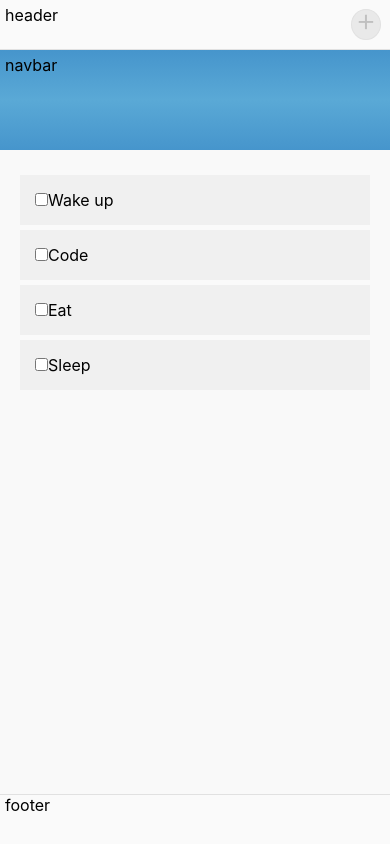
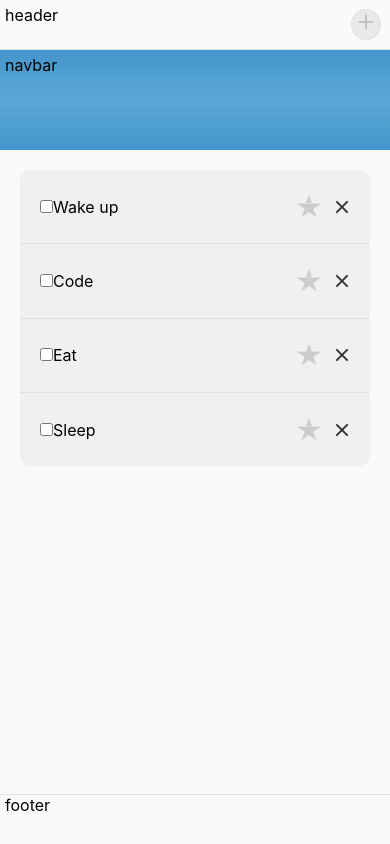
Before and after one commit to FroskyLT/todo-react-app, a React (Create React App) app: page / in a window 390 px wide. Built offline with nearby package versions, Linux system fonts and the light colour scheme.

Commit message:
made modal component responsive

```diff
--- a/src/components/Header/Header.module.css
+++ b/src/components/Header/Header.module.css
@@ -45,3 +45,8 @@
     background-color: #E1E1E1;
     color: #B0B0B0;
 }
+
+.header__buttonAdd:active {
+    background-color: #D1D1D1;
+    color: #A0A0A0;
+}
--- a/src/components/Main/Tasks/SingleTask/SingleTask.jsx
+++ b/src/components/Main/Tasks/SingleTask/SingleTask.jsx
@@ -4,8 +4,20 @@ import style from './../Tasks.module.css'
 const SingleTask = (props) => {
     return (
         <div className={style.singleTask__wrapper}>
-            <input type="checkbox"/>
-            {props.text}
+            <div className={style.singleTask__container}>
+                <div className={style.singleTask__body}>
+
+                    <div className={style.singleTask__text}>
+                        <input type="checkbox" />
+                        {props.text}
+                    </div>
+                    <div className={style.singleTask__buttons}>
+                        <div className={style.star}></div>
+                        <div className={style.x}></div>
+                    </div>
+
+                </div>
+            </div>
         </div>
     );
 }
--- a/src/components/Main/Tasks/Tasks.module.css
+++ b/src/components/Main/Tasks/Tasks.module.css
@@ -1,9 +1,101 @@
 .tasks__wrapper {
-    background-color: #FAFAFA;
+    background-color: #F0F0F0;
+    border-radius: 10px;
 }
 
 .singleTask__wrapper {
-    background-color: #F0F0F0;
-    margin: 5px 0;
     padding: 15px;
+    border-bottom: 1px solid #E0E0E0;
 }
+
+.singleTask__wrapper:last-child {
+    border-bottom: none;
+}
+
+.singleTask__container {
+    margin: 10px 5px;
+}
+
+.singleTask__body {
+    display: flex;
+    justify-content: space-between;
+    align-items: center;
+}
+
+.singleTask__text {
+    flex: 1 1 auto;
+}
+
+.singleTask__text input {
+    border-radius: 50%;
+}
+
+.singleTask__buttons {
+    display: flex;
+    align-items: center;
+}
+
+.star {
+    margin: 0 10px 0 0;
+
+    position: relative;
+    width: 0;
+    height: 0;
+
+    margin-left: .9em;
+    margin-right: .9em;
+    margin-bottom: 1.2em;
+
+    border-right:  .3em solid transparent;
+    border-bottom: .7em  solid #ccc;
+    border-left:   .3em solid transparent;
+
+    font-size: 0.8em;
+}
+    .star:before, .star:after {
+        content: '';
+
+        display: block;
+        width: 0;
+        height: 0;
+
+        position: absolute;
+        top: .6em;
+        left: -1em;
+
+        border-right:  1em solid transparent;
+        border-bottom: .7em  solid #ccc;
+        border-left:   1em solid transparent;
+
+        transform: rotate(-35deg);
+    }
+
+    .star:after {
+        transform: rotate(35deg);
+    }
+
+.x {
+    margin: 0 0 0 10px;
+    position: relative;
+    height: 1em;
+    width: 1em;
+    display: flex;
+    flex-direction: column;
+    justify-content: center;
+}
+    .x::before,
+    .x::after {
+        position: absolute;
+        content: '';
+        width: 100%;
+        height: 2px;
+        background-color: #353535;
+    }
+
+    .x::before {
+        transform: rotate(45deg);
+    }
+
+    .x::after {
+        transform: rotate(-45deg);
+    }
--- a/src/components/Modal/Modal.jsx
+++ b/src/components/Modal/Modal.jsx
@@ -10,7 +10,6 @@ const Modal = (props) => {
         let text = e.target.value;
         props.dispatch(updateSingleTaskActionCreator(text));
     }
-    debugger;
     return (
         <div className={style.headerModal__wrapper}>
             <div className={style.headerModal__body}>
--- a/src/components/Modal/Modal.module.css
+++ b/src/components/Modal/Modal.module.css
@@ -87,5 +87,45 @@
     }
 
     .headerModal__main_button button:hover {
+        background-color: #175c88;
+    }
+
+    .headerModal__main_button button:active {
         background-color: #194572;
     }
+
+    @media(max-width: 1024px) {
+        .headerModal__body {
+            width: 55%;
+
+        }
+    }
+
+    @media(max-width: 768px) {
+        .headerModal__body {
+            width: 70%;
+
+        }
+    }
+
+    @media(max-width: 480px) {
+        .headerModal__body {
+            width: 90%;
+            height: 60%;
+            display: grid;
+            grid-template-rows: 1fr 11fr;
+        }
+
+        .headerModal__main {
+            align-self: center;
+            margin: 0 auto 20px;
+        }
+
+        .headerModal__main_header h1 {
+            font-size: 2.3em;
+        }
+
+        .headerModal__main_textarea textarea{
+            padding: 35px 5px;
+        }
+    }
```
Also changed, not shown: 1 other file (tests, documents, lock files or other folders).
